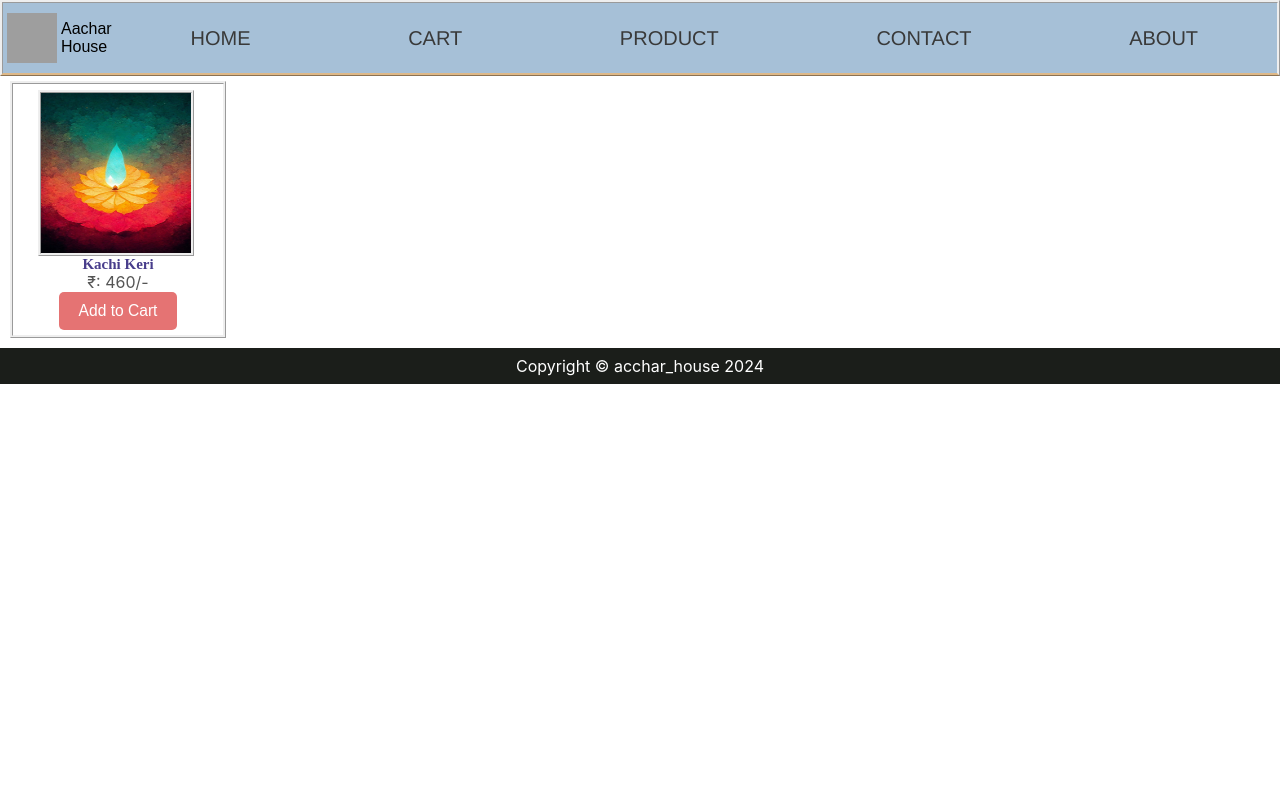
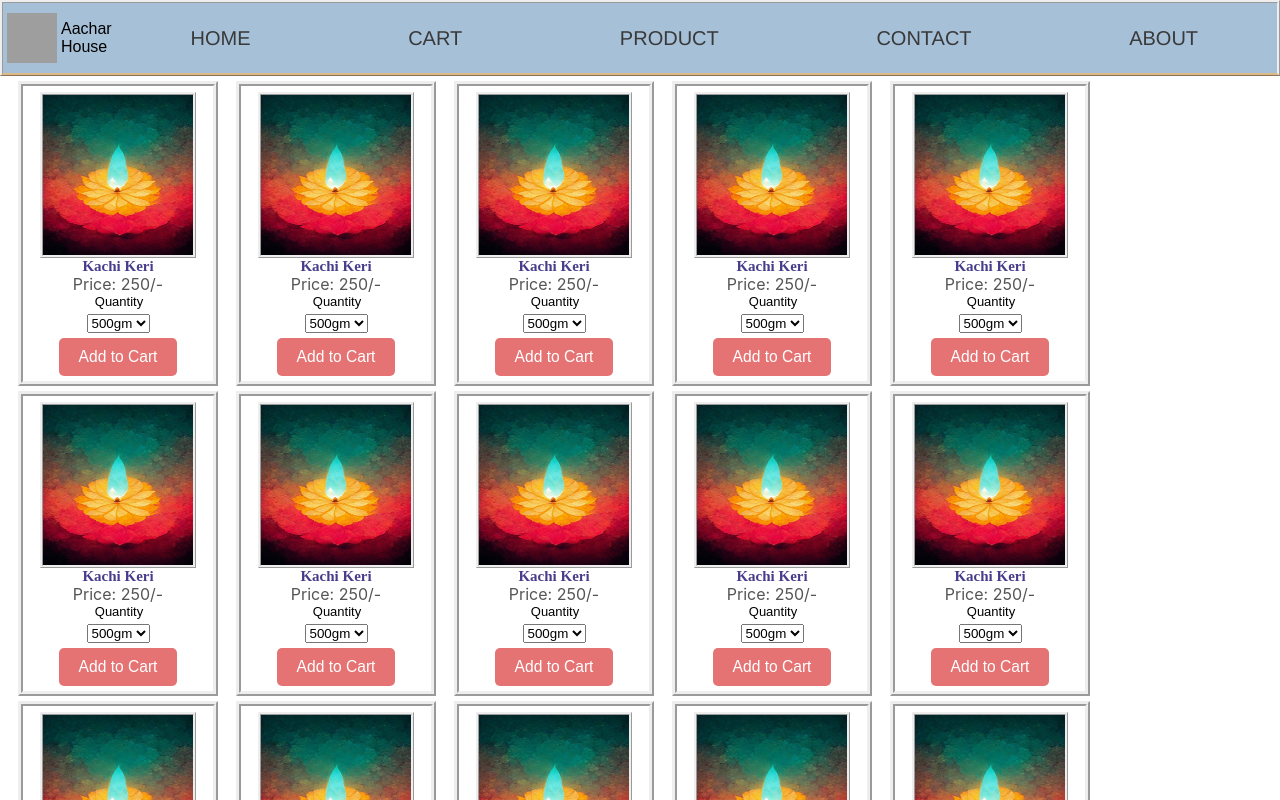
Before and after one commit to joshidev77/aachar_house, a React (Create React App) app: page /product in a window 1280 px wide. Shown: the top 800 px of the page. Built offline with nearby package versions, Linux system fonts and the light colour scheme; grey boxes are pictures that could not be loaded.

Commit message:
changes in products and design

```diff
--- a/src/App.css
+++ b/src/App.css
@@ -88,17 +88,17 @@
   width: 150px;
   display: flex;
   align-content: center;
-  margin-left: 20px;
+  margin-left: 12px;
   margin-top: 1px;
   border: 3px solid;
   border-style: ridge;
 }
 .product-page{
-  margin-left: 10px;
+  margin-left: 18px;
   margin-top: 5px;
-  border: 3px solid;
+  border: 5px solid;
   border-style: ridge;
-  width: 200px;
+  width: 180px;
   padding: 5px;
   font-size: small;
 }
@@ -115,3 +115,11 @@
 .product-details p{
   margin: 0px;
 }
+#size-select{
+  margin-bottom: 5px;
+  margin-top: 5px;
+}
+.product-showcase{
+  display: flex;
+  flex-wrap: wrap;
+}
--- a/src/App.js
+++ b/src/App.js
@@ -9,6 +9,7 @@
 import Contact from "./Components/Contact";
 import About from "./Components/About";
 import Cart from "./Components/Cart";
+import Products from "./Components/Products";
 function App() {
   return (
     <>
@@ -18,7 +19,7 @@
         <Route path="/home" element={<Home/>}/>
         <Route path="/contact" element={<Contact/>}/>
         <Route path="/about" element={<About/>}/>
-        <Route path="/product" element={<ProductPage/>}/>
+        <Route path="/product" element={<Products/>}/>
         <Route path="/cart" element={<Cart/>}/>
       </Routes>
       <Footer />
--- a/src/Components/ProductPage.js
+++ b/src/Components/ProductPage.js
@@ -2,17 +2,15 @@
 
 const ProductPage = () => {
   const [selectedSize, setSelectedSize] = useState('S');
-  const [selectedPrice, setSelectedPrice] = useState(460);
+  const [selectedPrice, setSelectedPrice] = useState(250);
   const [selectedQty, setSelectedQty] = useState(1);
 
   const handleSizeChange = (e) => {
     setSelectedSize(e.target.value);
     if (e.target.value === 'S') {
-      setSelectedPrice(10);
+      setSelectedPrice(250);
     } else if (e.target.value === 'M') {
-      setSelectedPrice(15);
-    } else if (e.target.value === 'L') {
-      setSelectedPrice(20);
+      setSelectedPrice(460);
     }
   };
 
@@ -28,12 +26,12 @@
       </div>
       <div className="product-details">
         <h1>Kachi Keri</h1>
-        <p>₹: {selectedPrice}/-</p>
-        {/* <label htmlFor="size-select">Size:</label>
+        <p>Price: {selectedPrice}/-</p>
+        <label htmlFor="size-select">Quantity</label>
         <select id="size-select" value={selectedSize} onChange={handleSizeChange}>
-          <option value="S">Small</option>
-          <option value="M">Medium</option>
-        </select><br></br> */}
+          <option value="S">500gm</option>
+          <option value="M">1kg</option>
+        </select>
         <button>Add to Cart</button>
       </div>
     </div>
--- a/src/Components/Products.js
+++ b/src/Components/Products.js
@@ -1,9 +1,32 @@
 import React from 'react'
-import ProductPage from './Product'
+import ProductPage from './ProductPage'
 
 const Products = () => {
   return (
-    <div>
+    <div className='product-showcase'>
+        <ProductPage/>
+        <ProductPage/>
+        <ProductPage/>
+        <ProductPage/>
+        <ProductPage/>
+        <ProductPage/>
+        <ProductPage/>
+        <ProductPage/>
+        <ProductPage/>
+        <ProductPage/>
+        <ProductPage/>
+        <ProductPage/>
+        <ProductPage/>
+        <ProductPage/>
+        <ProductPage/>
+        <ProductPage/>
+        <ProductPage/>
+        <ProductPage/>
+        <ProductPage/>
+        <ProductPage/>
+        <ProductPage/>
+        <ProductPage/>
+        <ProductPage/>
         <ProductPage/>
     </div>
   )
```
